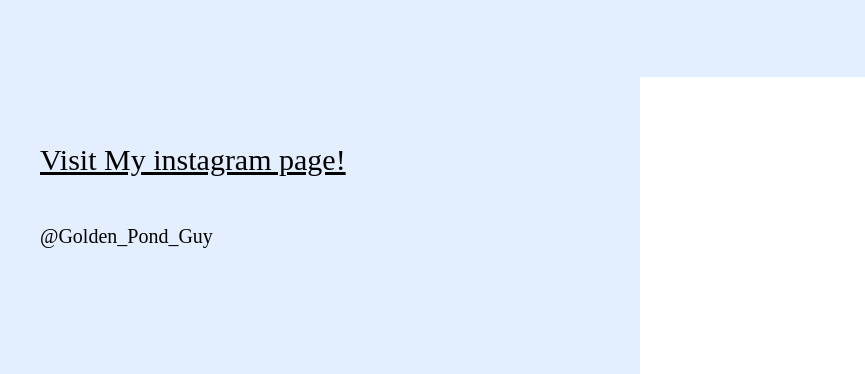
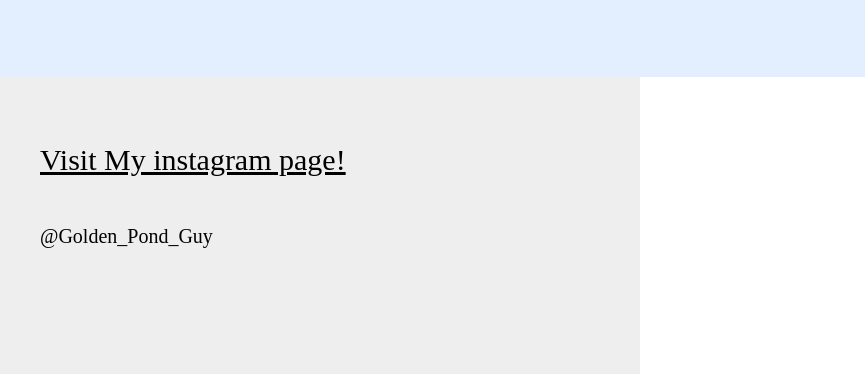
Before and after one commit to Bxrryfrog/GoldenForest, a plain HTML site: page index.html in a window 1280 px wide. Shown: the part 2103-2477 px from the top of the page, 0-865 px from the left. Drawn offline with Linux system fonts and the light colour scheme; grey boxes are pictures that could not be loaded; a script that the page names is missing; a web font is replaced by a local one.

Commit message:
Update style.css

```diff
--- a/style.css
+++ b/style.css
@@ -167,7 +167,7 @@
 }
 
 footer {
-  background-color: rgb(227, 238, 255);
+  background-color: rgb(238, 238, 238);
   width: 50%;
   height: 300px;
   margin-top: -16px;
```
